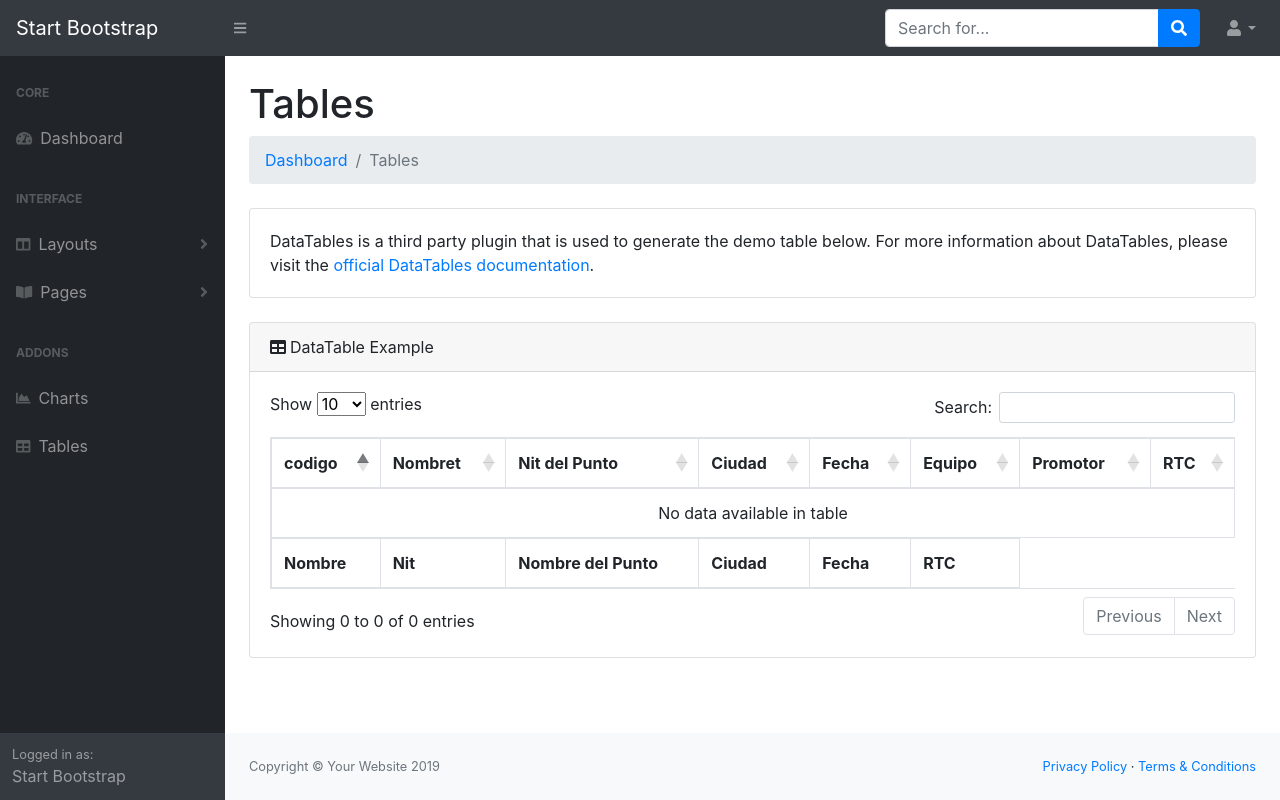
After one commit to lord-daxul/gabrica, a PHP site: page /leads.php in a window 1280 px wide. The commit adds this page. Run offline with PHP 8.4, Linux system fonts and the light colour scheme; data that the repository does not hold is empty; some libraries are stand-ins or nearby versions.

Commit message:
Evaluacion Gabrica

```diff
--- /dev/null
+++ b/leads.php
@@ -0,0 +1,189 @@
+<?php
+
+	$conexion=mysqli_connect('localhost','colombei_gabrica','colombei_gabrica','colombei_gabrica');
+
+?>
+<!DOCTYPE html>
+<html lang="es">
+    <head>
+        <meta charset="utf-8" />
+        <meta http-equiv="X-UA-Compatible" content="IE=edge" />
+        <meta name="viewport" content="width=device-width, initial-scale=1, shrink-to-fit=no" />
+        <meta name="description" content="" />
+        <meta name="author" content="" />
+        <title>Tables - SB Admin</title>
+        <link href="css/styles.css" rel="stylesheet" />
+        <link href="https://cdn.datatables.net/1.10.20/css/dataTables.bootstrap4.min.css" rel="stylesheet" crossorigin="anonymous" />
+        <script src="https://cdnjs.cloudflare.com/ajax/libs/font-awesome/5.11.2/js/all.min.js" crossorigin="anonymous"></script>
+    </head>
+    <body class="sb-nav-fixed">
+        <nav class="sb-topnav navbar navbar-expand navbar-dark bg-dark">
+            <a class="navbar-brand" href="index.html">Start Bootstrap</a><button class="btn btn-link btn-sm order-1 order-lg-0" id="sidebarToggle" href="#"><i class="fas fa-bars"></i></button
+            ><!-- Navbar Search-->
+            <form class="d-none d-md-inline-block form-inline ml-auto mr-0 mr-md-3 my-2 my-md-0">
+                <div class="input-group">
+                    <input class="form-control" type="text" placeholder="Search for..." aria-label="Search" aria-describedby="basic-addon2" />
+                    <div class="input-group-append">
+                        <button class="btn btn-primary" type="button"><i class="fas fa-search"></i></button>
+                    </div>
+                </div>
+            </form>
+            <!-- Navbar-->
+            <ul class="navbar-nav ml-auto ml-md-0">
+                <li class="nav-item dropdown">
+                    <a class="nav-link dropdown-toggle" id="userDropdown" href="#" role="button" data-toggle="dropdown" aria-haspopup="true" aria-expanded="false"><i class="fas fa-user fa-fw"></i></a>
+                    <div class="dropdown-menu dropdown-menu-right" aria-labelledby="userDropdown">
+                        <a class="dropdown-item" href="#">Settings</a><a class="dropdown-item" href="#">Activity Log</a>
+                        <div class="dropdown-divider"></div>
+                        <a class="dropdown-item" href="login.html">Logout</a>
+                    </div>
+                </li>
+            </ul>
+        </nav>
+        <div id="layoutSidenav">
+            <div id="layoutSidenav_nav">
+                <nav class="sb-sidenav accordion sb-sidenav-dark" id="sidenavAccordion">
+                    <div class="sb-sidenav-menu">
+                        <div class="nav">
+                            <div class="sb-sidenav-menu-heading">Core</div>
+                            <a class="nav-link" href="index.html"
+                                ><div class="sb-nav-link-icon"><i class="fas fa-tachometer-alt"></i></div>
+                                Dashboard</a
+                            >
+                            <div class="sb-sidenav-menu-heading">Interface</div>
+                            <a class="nav-link collapsed" href="#" data-toggle="collapse" data-target="#collapseLayouts" aria-expanded="false" aria-controls="collapseLayouts"
+                                ><div class="sb-nav-link-icon"><i class="fas fa-columns"></i></div>
+                                Layouts
+                                <div class="sb-sidenav-collapse-arrow"><i class="fas fa-angle-down"></i></div
+                            ></a>
+                            <div class="collapse" id="collapseLayouts" aria-labelledby="headingOne" data-parent="#sidenavAccordion">
+                                <nav class="sb-sidenav-menu-nested nav"><a class="nav-link" href="layout-static.html">Static Navigation</a><a class="nav-link" href="layout-sidenav-light.html">Light Sidenav</a></nav>
+                            </div>
+                            <a class="nav-link collapsed" href="#" data-toggle="collapse" data-target="#collapsePages" aria-expanded="false" aria-controls="collapsePages"
+                                ><div class="sb-nav-link-icon"><i class="fas fa-book-open"></i></div>
+                                Pages
+                                <div class="sb-sidenav-collapse-arrow"><i class="fas fa-angle-down"></i></div
+                            ></a>
+                            <div class="collapse" id="collapsePages" aria-labelledby="headingTwo" data-parent="#sidenavAccordion">
+                                <nav class="sb-sidenav-menu-nested nav accordion" id="sidenavAccordionPages">
+                                    <a class="nav-link collapsed" href="#" data-toggle="collapse" data-target="#pagesCollapseAuth" aria-expanded="false" aria-controls="pagesCollapseAuth"
+                                        >Authentication
+                                        <div class="sb-sidenav-collapse-arrow"><i class="fas fa-angle-down"></i></div
+                                    ></a>
+                                    <div class="collapse" id="pagesCollapseAuth" aria-labelledby="headingOne" data-parent="#sidenavAccordionPages">
+                                        <nav class="sb-sidenav-menu-nested nav"><a class="nav-link" href="login.html">Login</a><a class="nav-link" href="register.html">Register</a><a class="nav-link" href="password.html">Forgot Password</a></nav>
+                                    </div>
+                                    <a class="nav-link collapsed" href="#" data-toggle="collapse" data-target="#pagesCollapseError" aria-expanded="false" aria-controls="pagesCollapseError"
+                                        >Error
+                                        <div class="sb-sidenav-collapse-arrow"><i class="fas fa-angle-down"></i></div
+                                    ></a>
+                                    <div class="collapse" id="pagesCollapseError" aria-labelledby="headingOne" data-parent="#sidenavAccordionPages">
+                                        <nav class="sb-sidenav-menu-nested nav"><a class="nav-link" href="401.html">401 Page</a><a class="nav-link" href="404.html">404 Page</a><a class="nav-link" href="500.html">500 Page</a></nav>
+                                    </div>
+                                </nav>
+                            </div>
+                            <div class="sb-sidenav-menu-heading">Addons</div>
+                            <a class="nav-link" href="charts.html"
+                                ><div class="sb-nav-link-icon"><i class="fas fa-chart-area"></i></div>
+                                Charts</a
+                            ><a class="nav-link" href="tables.html"
+                                ><div class="sb-nav-link-icon"><i class="fas fa-table"></i></div>
+                                Tables</a
+                            >
+                        </div>
+                    </div>
+                    <div class="sb-sidenav-footer">
+                        <div class="small">Logged in as:</div>
+                        Start Bootstrap
+                    </div>
+                </nav>
+            </div>
+            <div id="layoutSidenav_content">
+                <main>
+                    <div class="container-fluid">
+                        <h1 class="mt-4">Tables</h1>
+                        <ol class="breadcrumb mb-4">
+                            <li class="breadcrumb-item"><a href="index.html">Dashboard</a></li>
+                            <li class="breadcrumb-item active">Tables</li>
+                        </ol>
+                        <div class="card mb-4">
+                            <div class="card-body">DataTables is a third party plugin that is used to generate the demo table below. For more information about DataTables, please visit the <a target="_blank" href="https://datatables.net/">official DataTables documentation</a>.</div>
+                        </div>
+                        <div class="card mb-4">
+                            <div class="card-header"><i class="fas fa-table mr-1"></i>DataTable Example</div>
+                            <div class="card-body">
+                                <div class="table-responsive">
+                                    <table class="table table-bordered" id="dataTable" width="100%" cellspacing="0">
+         <thead>
+                                            <tr>
+                                                <th>codigo</th>
+                                                <th>Nombret</th>
+                                                <th>Nit del Punto</th>
+                                                <th>Ciudad</th>
+                                                <th>Fecha</th>
+                                                <th>Equipo</th>
+												<th>Promotor</th>
+												<th>RTC</th>
+                                            </tr>
+                                        </thead>
+                                        <tfoot>
+                                            <tr>
+                                                <th>Nombre</th>
+                                                <th>Nit</th>
+                                                <th>Nombre del Punto</th>
+                                                <th>Ciudad</th>
+                                                <th>Fecha</th>
+                                                <th>RTC</th>
+
+                                            </tr>
+                                        </tfoot>
+                                        <tbody>
+		<?php
+		$sql="SELECT * FROM lead";
+		$result=mysqli_query($conexion,$sql);
+
+		while($mostrar=mysqli_fetch_array($result)){
+		 ?>
+
+		<tr>
+			<td><?php echo $mostrar['codunico'] ?></td>
+			<td><?php echo $mostrar['nombre'] ?></td>
+			<td><?php echo $mostrar['nit'] ?></td>
+			<td><?php echo $mostrar['ciudad'] ?></td>
+			<td><?php echo $mostrar['fecha_act'] ?></td>
+			<td><?php echo $mostrar['equipo'] ?></td>
+			<td><?php echo $mostrar['ciudad'] ?></td>
+			<td><?php echo $mostrar['fecha_act'] ?></td>
+		</tr>
+	<?php
+	}
+	 ?>
+                                        </tbody>
+                                    </table>
+                                </div>
+                            </div>
+                        </div>
+                    </div>
+                </main>
+                <footer class="py-4 bg-light mt-auto">
+                    <div class="container-fluid">
+                        <div class="d-flex align-items-center justify-content-between small">
+                            <div class="text-muted">Copyright &copy; Your Website 2019</div>
+                            <div>
+                                <a href="#">Privacy Policy</a>
+                                &middot;
+                                <a href="#">Terms &amp; Conditions</a>
+                            </div>
+                        </div>
+                    </div>
+                </footer>
+            </div>
+        </div>
+        <script src="https://code.jquery.com/jquery-3.4.1.min.js" crossorigin="anonymous"></script>
+        <script src="https://stackpath.bootstrapcdn.com/bootstrap/4.3.1/js/bootstrap.bundle.min.js" crossorigin="anonymous"></script>
+        <script src="js/scripts.js"></script>
+        <script src="https://cdn.datatables.net/1.10.20/js/jquery.dataTables.min.js" crossorigin="anonymous"></script>
+        <script src="https://cdn.datatables.net/1.10.20/js/dataTables.bootstrap4.min.js" crossorigin="anonymous"></script>
+        <script src="assets/demo/datatables-demo.js"></script>
+    </body>
+</html>
--- a/sistema/conexion.php
+++ b/sistema/conexion.php
@@ -1,5 +1,5 @@
 <?php
 
-	$mysqli = new mysqli("localhost", "root", "", "sistema");
+	$con=mysqli_connect('localhost','colombei_gabrica','colombei_gabrica','colombei_gabrica');
 
 ?>
--- a/sistema/index.php
+++ b/sistema/index.php
@@ -48,7 +48,7 @@
 ?>
 
 <!DOCTYPE html>
-<html lang="en">
+<html lang="es">
     <head>
         <meta charset="utf-8" />
         <meta http-equiv="X-UA-Compatible" content="IE=edge" />
@@ -92,7 +92,7 @@
                 <footer class="py-4 bg-light mt-auto">
                     <div class="container-fluid">
                         <div class="d-flex align-items-center justify-content-between small">
-                            <div class="text-muted">Copyright &copy; Your Website 2019</div>
+                            <div class="text-muted">Copyright &copy;Gabrica 2022</div>
                             <div>
                                 <a href="#">Privacy Policy</a>
                                 &middot;
--- a/sistema/login.html
+++ b/sistema/login.html
@@ -6,7 +6,7 @@
 ?>
 
 <!DOCTYPE html>
-<html lang="en">
+<html lang="es">
     <head>
         <meta charset="utf-8" />
         <meta http-equiv="X-UA-Compatible" content="IE=edge" />
```
